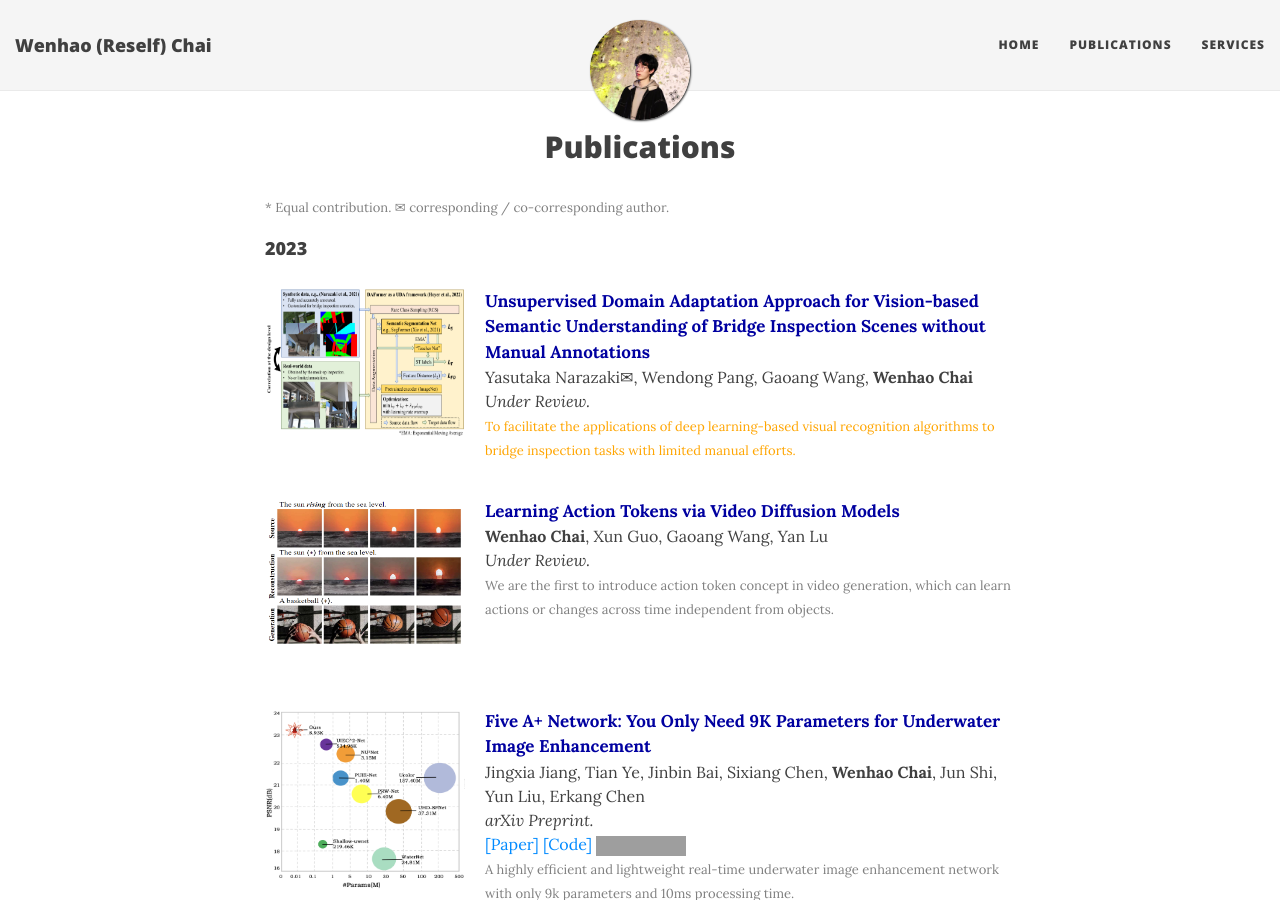
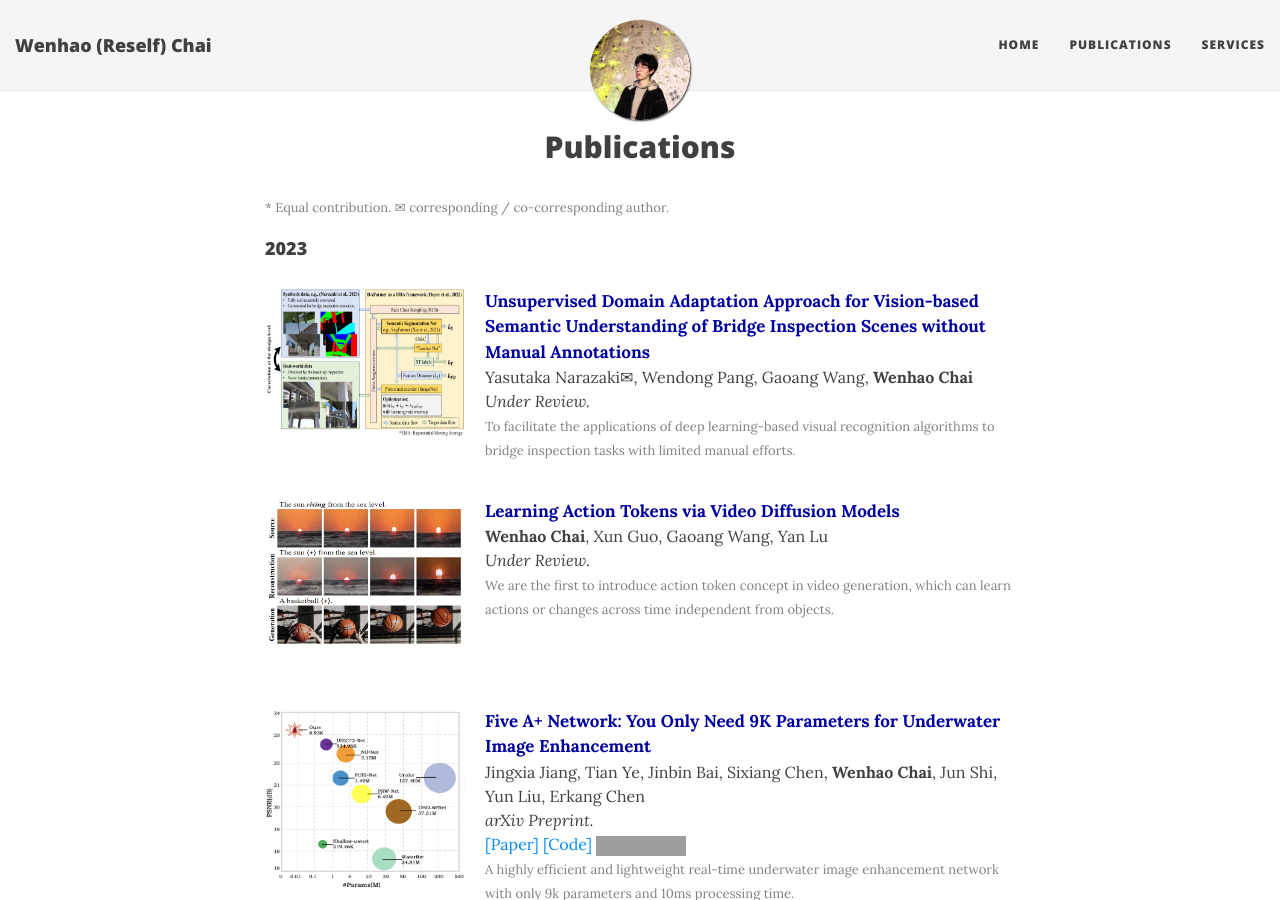
Before and after one commit to hikomal/hikomal.github.io, a Jekyll site: the page built from publications.html, in a window 1280 px wide and 900 px high. Built offline with Jekyll 4.4.1, drawn with Linux system fonts in a browser that asks for light colours; nearby versions of some CDN libraries; grey boxes are pictures that could not be loaded.

Commit message:
Update publications.html

```diff
--- a/publications.html
+++ b/publications.html
@@ -37,7 +37,7 @@ h3 { font-size : 18px; margin : 8; padding : 0; }
     <br>
     <em>Under Review.</em>
     <br>
-    <font color="orange" size="2">
+    <font color="grey" size="2">
     To facilitate the applications of deep learning-based visual recognition algorithms to bridge inspection tasks with limited manual efforts.
     </font>
   </p>
```
